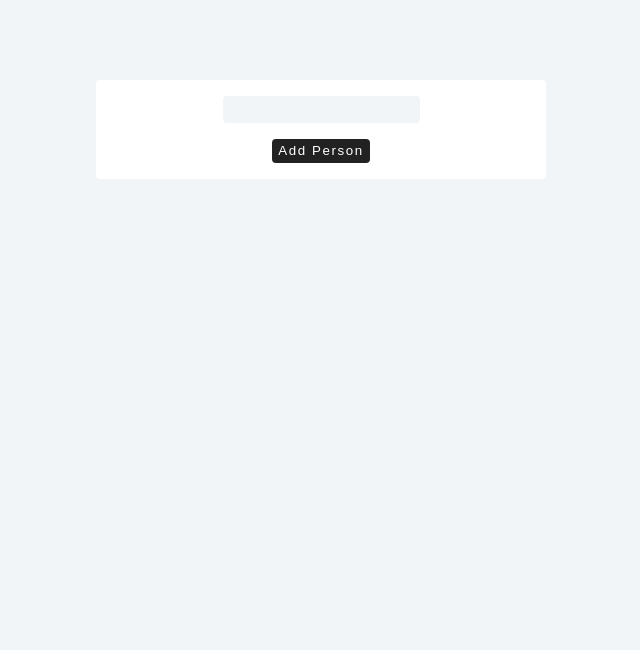
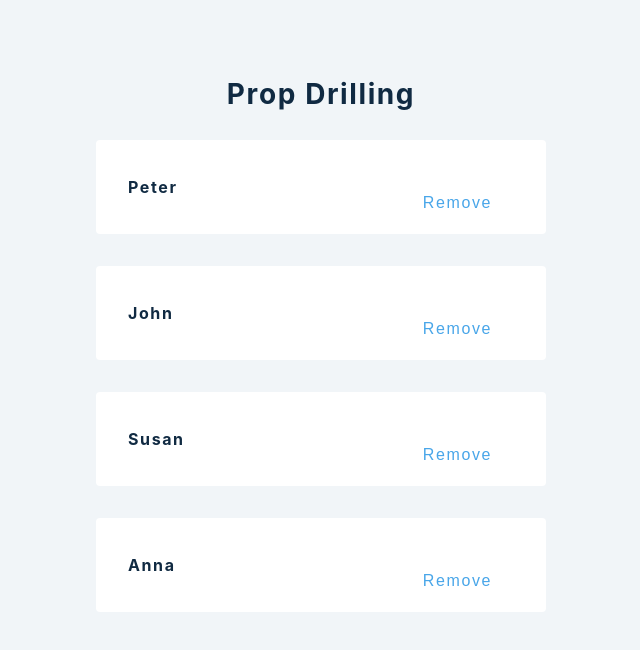
Before and after one commit to lilKriT/react-second-app, a React (Create React App) app: page / in a window 1280 px wide. Shown: the top 650 px of the page, without its empty margins (319-959 px from the left). Built offline with nearby package versions, Linux system fonts and the light colour scheme.

Commit message:
Added prop drilling.

```diff
--- a/src/App.js
+++ b/src/App.js
@@ -1,5 +1,5 @@
 import "./App.css";
-import CurrentApp from "./sections/useReducer";
+import CurrentApp from "./sections/PropDrilling";
 
 function App() {
   return (
--- /dev/null
+++ b/src/sections/PropDrilling.js
@@ -0,0 +1,48 @@
+import React, { useState } from "react";
+import { data } from "../data";
+
+const PropDrilling = () => {
+  const [people, setPeople] = useState(data);
+
+  const removePerson = (id) => {
+    setPeople((people) => {
+      return people.filter((person) => person.id !== id);
+    });
+  };
+
+  return (
+    <section>
+      <h3>Prop drilling</h3>
+      <List people={people} removePerson={removePerson} />
+    </section>
+  );
+};
+
+const List = ({ people, removePerson }) => {
+  return (
+    <>
+      {people.map((person) => {
+        return (
+          <SinglePerson
+            key={person.id}
+            {...person}
+            removePerson={removePerson}
+          />
+        );
+      })}
+    </>
+  );
+};
+
+const SinglePerson = ({ id, name, removePerson }) => {
+  return (
+    <div className="item">
+      <h4>{name}</h4>
+      <button className="btn" onClick={() => removePerson(id)}>
+        Remove
+      </button>
+    </div>
+  );
+};
+
+export default PropDrilling;
```
